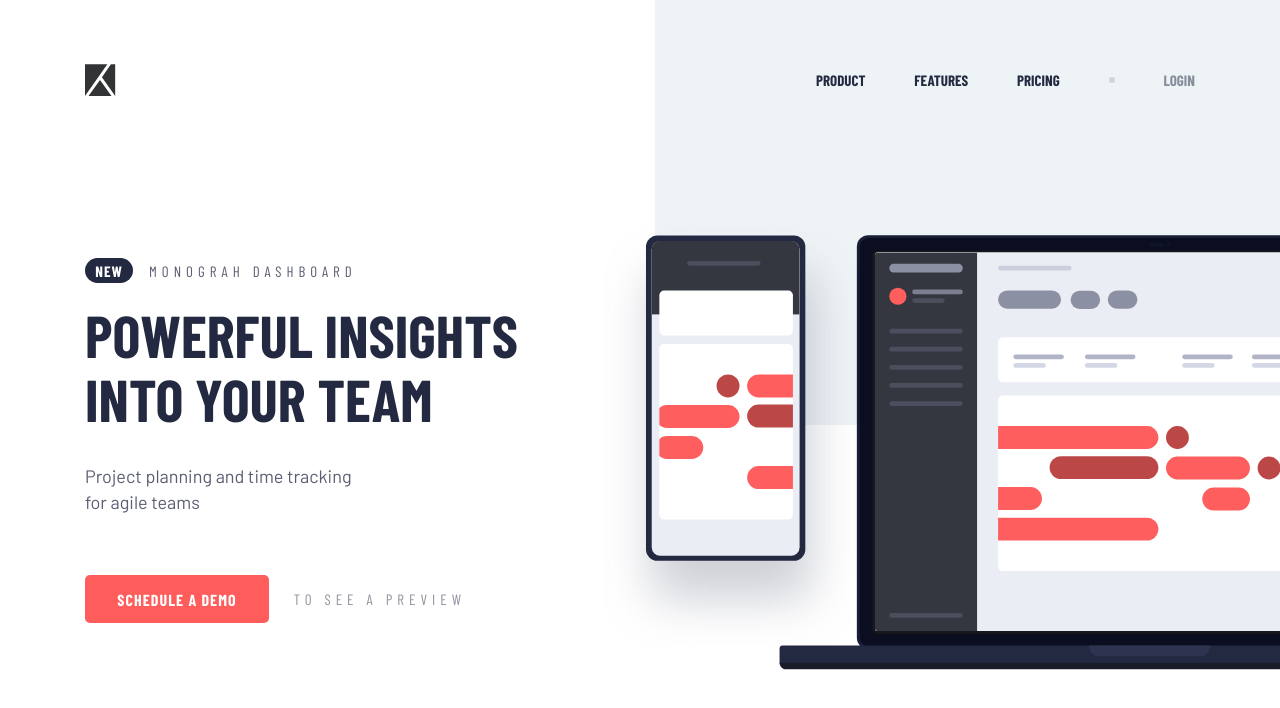
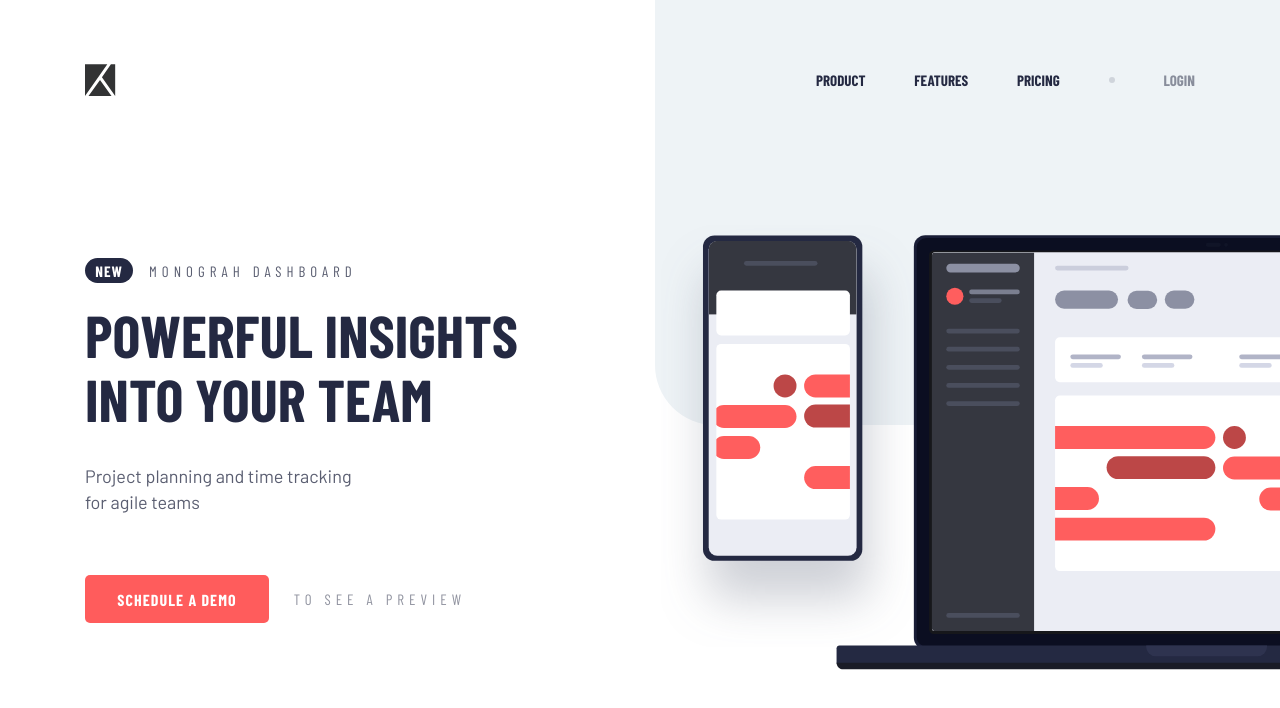
Before and after one commit to acmahaja/project-tracking-intro-component, a Next.js app: page / in a window 1280 px wide. Shown: the top 708 px of the page. Built offline with nearby package versions, Linux system fonts and the light colour scheme.

Commit message:
fixed image position

```diff
--- a/src/styles/Home.module.css
+++ b/src/styles/Home.module.css
@@ -182,9 +182,10 @@
 
   .SupportingIllustration {
     top: 220px;
-    right: -325px;
+    right: -382px;
     width: 916px;
     height: 455px;
+
   }
 
   .Content {
```
